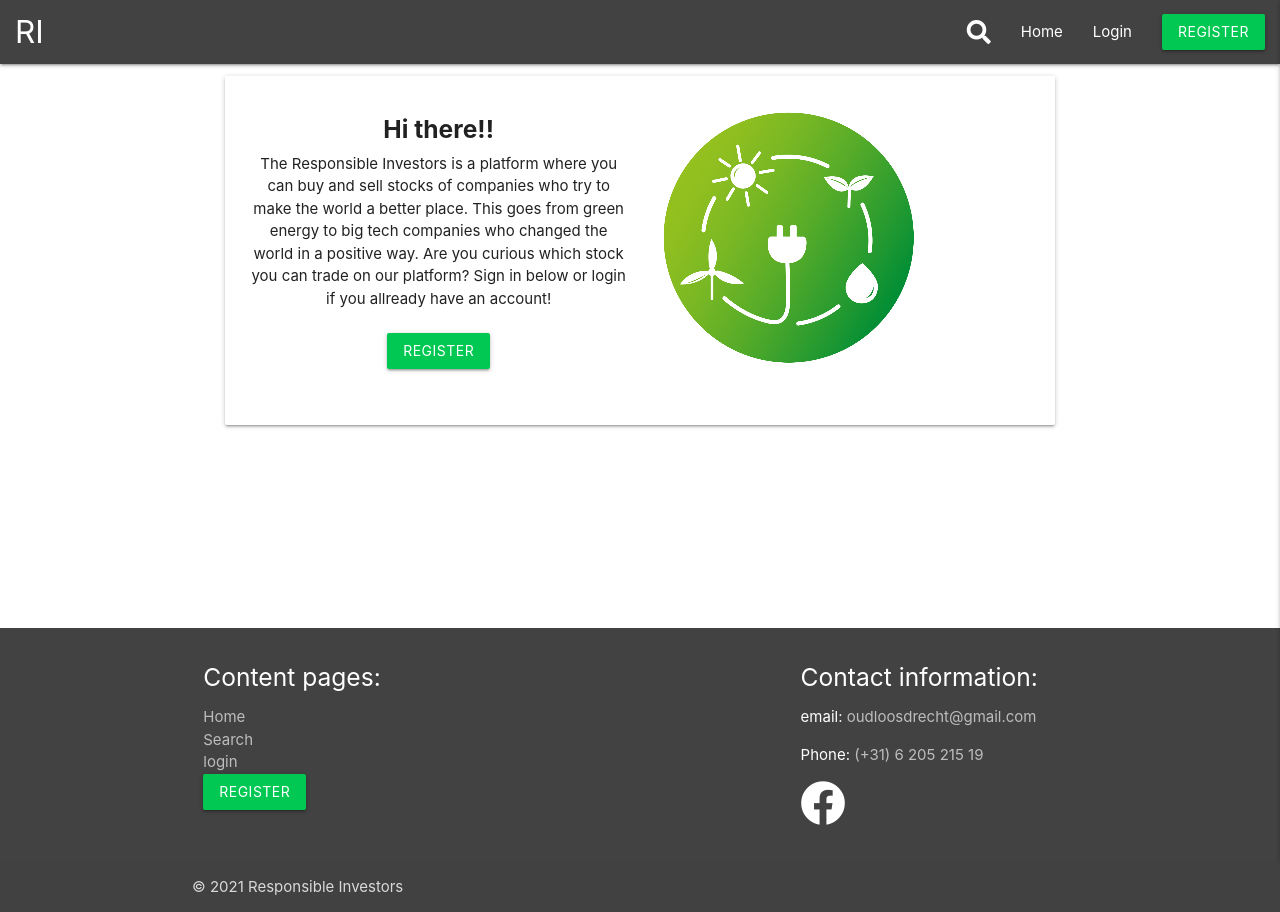
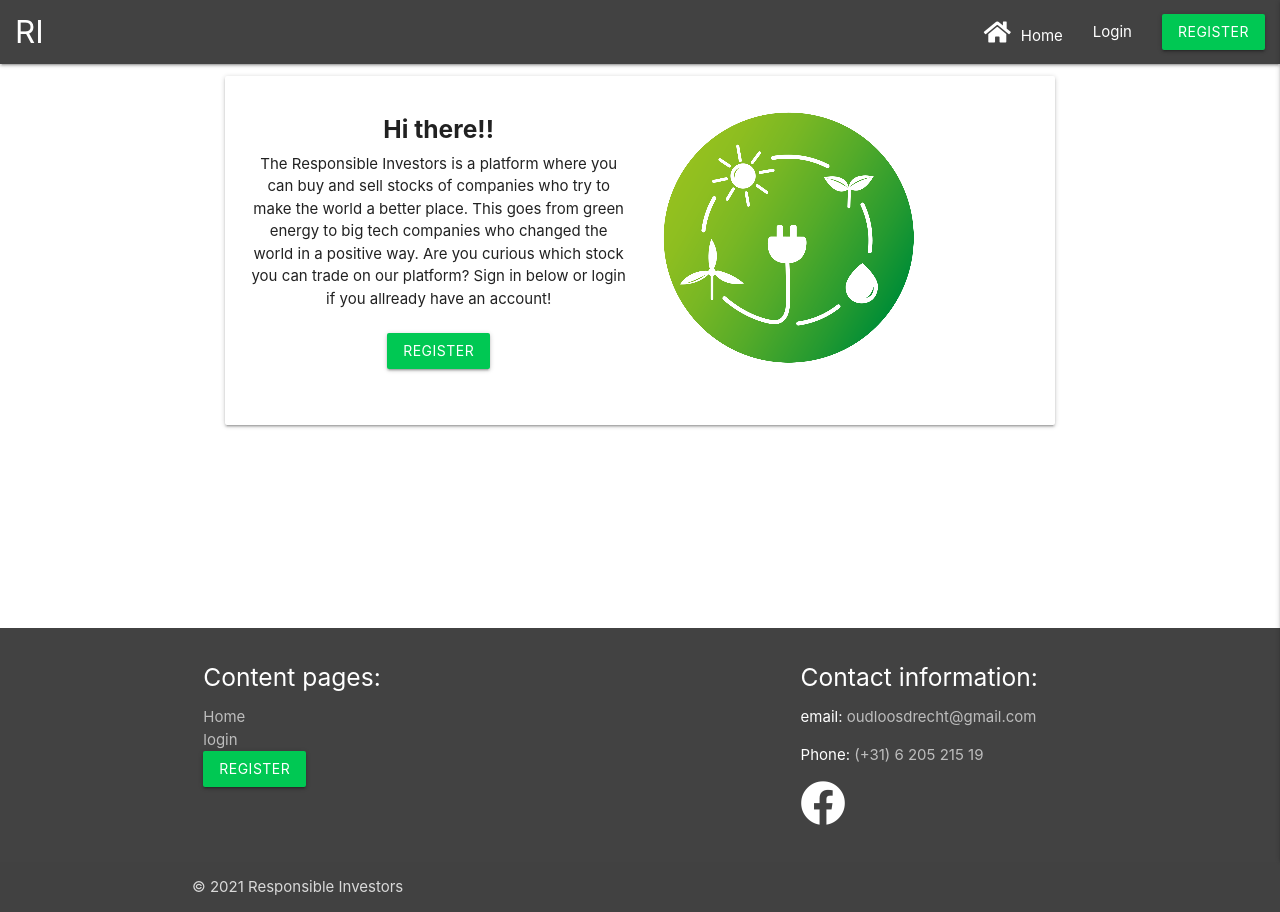
Before and after one commit to waterrot/responsible-investers, a Flask app: page / in a window 1280 px wide. Run offline with Flask 2, Linux system fonts and the light colour scheme; data that the repository does not hold is empty; some libraries are stand-ins or nearby versions.

Commit message:
styled the header and footer

```diff
--- a/static/css/style.css
+++ b/static/css/style.css
@@ -46,6 +46,10 @@ main {
 /* margin and padding */
 .ml-2 {
     margin-left: 15px;
+}
+
+.mr-1 {
+    margin-right: 10px;
 }
 
 .sidenav li>a>i {
--- a/templates/base.html
+++ b/templates/base.html
@@ -30,8 +30,7 @@
                 <a href="{{ url_for('home') }}" class="brand-logo ml-2">RI</a>
                 <a href="#" data-target="mobile-demo" class="sidenav-trigger right"><i class="fas fa-bars"></i></a>
                 <ul class="right hide-on-med-and-down">
-                    <li><a href="#"><i class="fas fa-search"></i></a></li>
-                    <li><a href="{{ url_for('home') }}">Home</a></li>
+                    <li><a href="{{ url_for('home') }}"><i class="fas fa-home mr-1"></i>Home</a></li>
                     {% if session.user %}
                         <!-- profile dropdown -->
                         <li>
@@ -50,14 +49,13 @@
         <!-- mobile navbar -->
         <ul class="sidenav" id="mobile-demo">
             <li><h5 class="center-align blue-text text-darken-1">Responsible Investors</h5></li>
-            <li><a href="#"><i class="fas fa-search"></i>Search</a></li>
-            <li><a href="{{ url_for('home') }}">Home</a></li>
+            <li><a href="{{ url_for('home') }}"><i class="fas fa-home"></i>Home</a></li>
             {% if session.user %}
-                <li><a href="{{ url_for('profile') }}">Profile</a></li>
-                <li><a href="{{ url_for('portfolio') }}">Portfolio</a></li>
-                <li><a href="{{ url_for('logout') }}">Logout</a></li>
+                <li><a href="{{ url_for('profile') }}"><i class="far fa-user"></i>Profile</a></li>
+                <li><a href="{{ url_for('portfolio') }}"><i class="fas fa-wallet"></i> Portfolio</a></li>
+                <li><a href="{{ url_for('logout') }}"><i class="fas fa-sign-out-alt"></i>Logout</a></li>
             {% else %}
-                <li><a href="{{ url_for('login') }}">Login</a></li>
+                <li><a href="{{ url_for('login') }}"><i class="fas fa-sign-in-alt"></i>Login</a></li>
                 <li><a class="btn btn-green" href="{{ url_for('register') }}">Register</a></li>
             {% endif %}
         </ul>
@@ -88,7 +86,6 @@
                     <h5 class="white-text">Content pages:</h5>
                     <ul>
                         <li><a href="{{ url_for('home') }}">Home</a></li>
-                        <li><a href="#">Search</a></li>
                         {% if session.user %}
                             <li><a href="{{ url_for('profile') }}">Profile</a></li>
                             <li><a href="{{ url_for('portfolio') }}">Portfolio</a></li>
```
